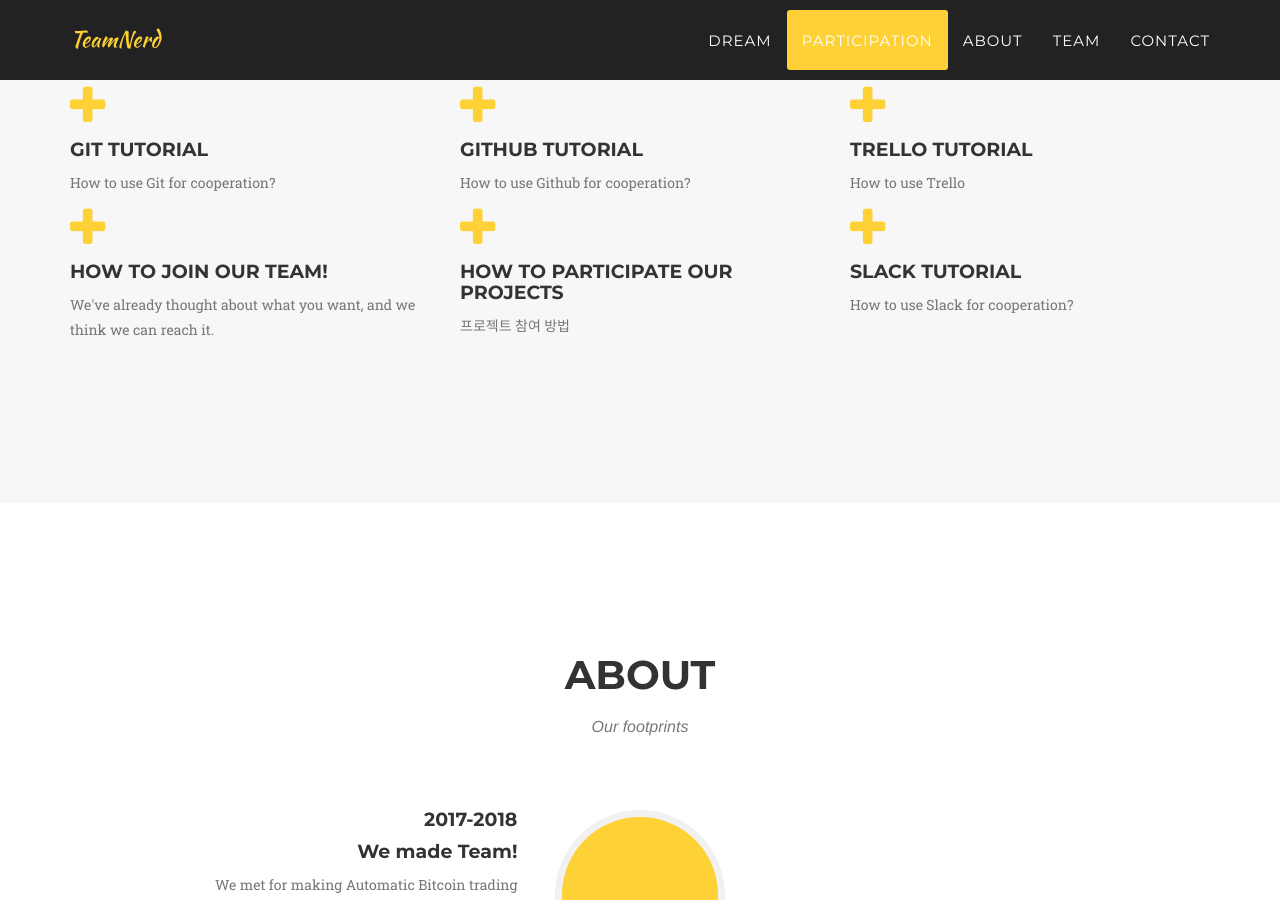
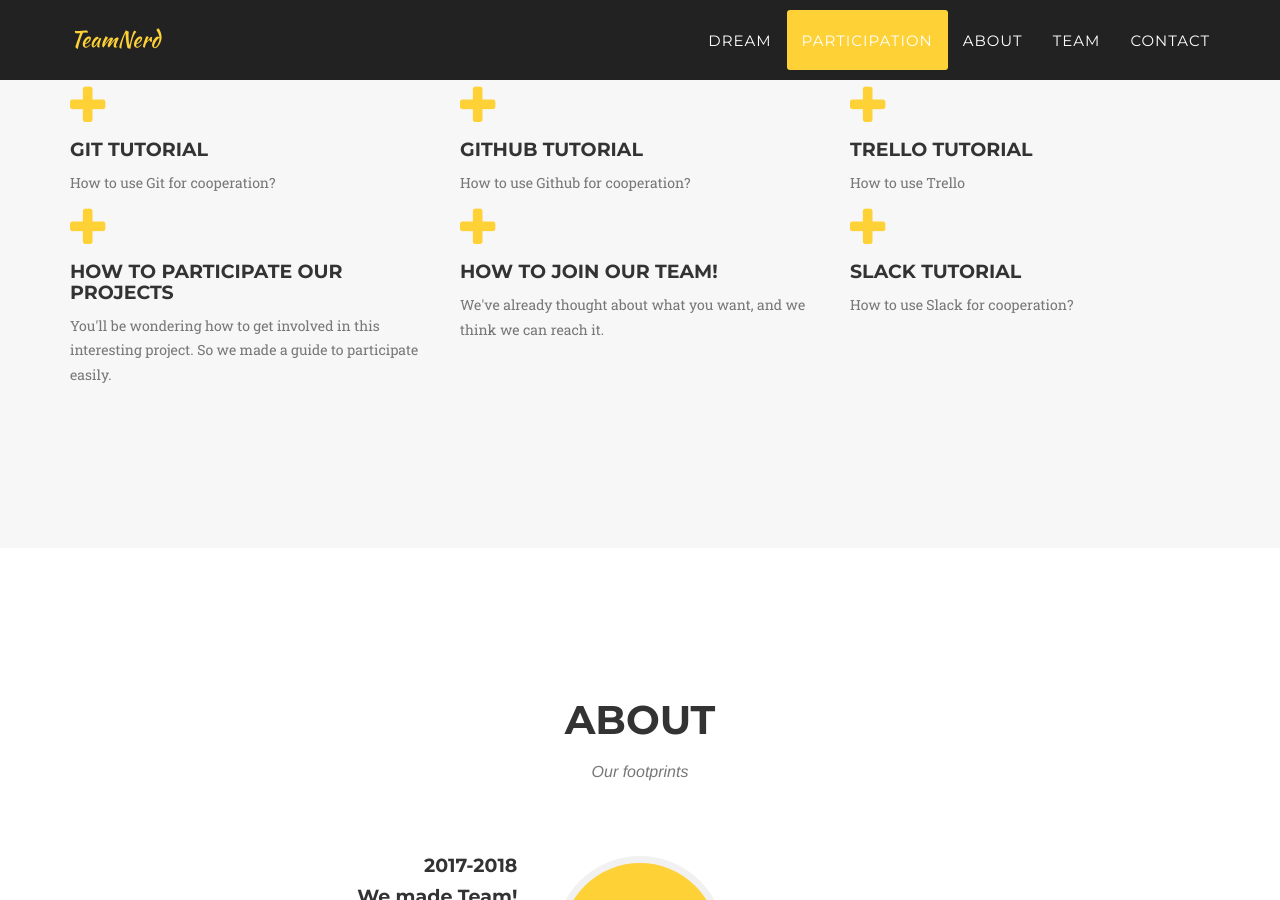
Before and after one commit to TeamNerd/TeamNerd, a Jekyll site: the page built from _posts/2019-12-02-project-2.markdown, in a window 1280 px wide and 900 px high, scrolled down 1793 px. Built offline with Jekyll 4.4.1, drawn with Linux system fonts in a browser that asks for light colours; some web fonts are replaced.

Commit message:
Update 2019-12-02-project-2.markdown

```diff
--- a/_posts/2019-12-02-project-2.markdown
+++ b/_posts/2019-12-02-project-2.markdown
@@ -1,9 +1,9 @@
 ---
 title: How to participate our projects
-subtitle: 프로젝트 참여 방법
+subtitle: You'll be wondering how to get involved in this interesting project. So we made a guide to participate easily.
 layout: default
 modal-id: 2
-date: 2014-07-17
+date: 2019-12-02
 img: escape.png
 thumbnail: escape-thumbnail.png
 alt: image-alt
```
